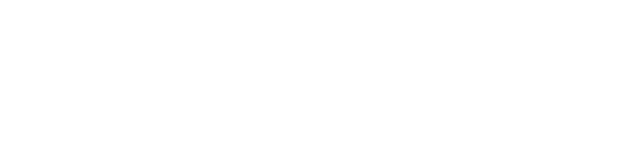
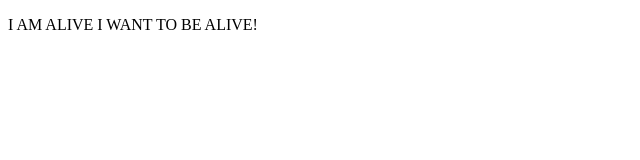
Before and after one commit to Swiggityy/web, a plain HTML site: page index.html in a window 1280 px wide. Shown: the whole page, without its empty margins (0-640 px from the left). Drawn offline with Linux system fonts and the light colour scheme.

Commit message:
here we go again morty

```diff
--- a/index.html
+++ b/index.html
@@ -5,6 +5,7 @@
     <meta name="viewport" content="width=device-width, initial-scale=1.0">
     <meta http-equiv="X-UA-Compatible" content="ie=edge">
     <title>Document</title>
+    <p>I AM ALIVE I WANT TO BE ALIVE!</p>
 </head>
 <body>
 
```
